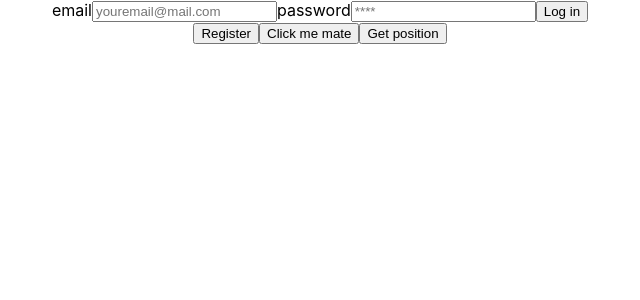
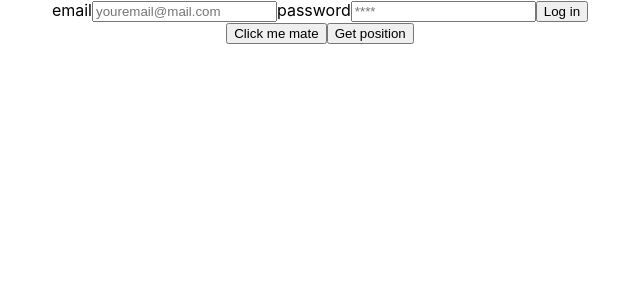
Before and after one commit to OskierP/fitness-app-AU, a React (Create React App) app in the folder fitness-app-group7/: page / in a window 1280 px wide. Shown: the top 300 px of the page, without its empty margins (320-960 px from the left). Built offline with nearby package versions, Linux system fonts and the light colour scheme.

Commit message:
ypu can navigate now

```diff
--- a/fitness-app-group7/package.json
+++ b/fitness-app-group7/package.json
@@ -10,6 +10,7 @@
     "jwt-decode": "^3.1.2",
     "react": "^18.2.0",
     "react-dom": "^18.2.0",
+    "react-router-dom": "^6.4.3",
     "react-scripts": "5.0.1",
     "web-vitals": "^2.1.4"
   },
--- a/fitness-app-group7/src/App.js
+++ b/fitness-app-group7/src/App.js
@@ -12,8 +12,7 @@ function App() {
   }
   return (
     <div className='App'>
-
-    {currentForm == "login" ? <Login onFormSwitch={toggleFrom}/>:<Register onFormSwitch={toggleFrom}/>}
+      <Login/>
 
     </div>
 
--- /dev/null
+++ b/fitness-app-group7/src/GetUserPage.js
@@ -0,0 +1,23 @@
+
+import './App.css';
+
+
+import { Link } from 'react-router-dom';
+
+export function GetUsersPage() {
+
+  return (
+    <div className='App'>
+
+        <Link to='/'>Home</Link>
+        <div> dddd</div>
+
+    </div>
+
+
+
+
+  );
+}
+
+// export default GetUsersPage;
--- a/fitness-app-group7/src/Login.js
+++ b/fitness-app-group7/src/Login.js
@@ -1,9 +1,12 @@
 import React, {useState} from "react";
+import { useNavigate } from "react-router-dom";
 import { getTokenLogin, getPosition, setToken } from "./Service/API"
 
-function Login (props) {
+
+export function LoginPage () {
     const [email, setEmail] = useState('');
     const [pass, setPass] = useState('');
+    const navigate = useNavigate();
 
     async function handleSubmit(e){
         e.preventDefault();
@@ -11,9 +14,12 @@ function Login (props) {
         let token = a.data.jwt;
         setToken(token);
         console.log(getPosition(token))
+        navigate('/users');
+
     }
     return (
-        <><form onSubmit={handleSubmit}>
+        <>
+        <form onSubmit={handleSubmit}>
             <label for="email">email</label>
             <input value={email} onChange={(e) => setEmail(e.target.value)} type="email" placeholder="youremail@mail.com" id="email" name="email" />
 
@@ -21,11 +27,10 @@ function Login (props) {
             <input value={pass} onChange={(e) => setPass(e.target.value)} type="password" placeholder="****" id="password" name="password" />
             <button>Log in</button>
         </form>
-        <button onClick={() => props.onFormSwitch('register')}>Register</button>
         <button onClick={()=> getTokenLogin(email,pass)}>Click me mate</button>
         <button onClick={()=> getPosition()}>Get position</button>
         </>
     )
 }
 
-export default Login;
+// export default LoginPage;
--- a/fitness-app-group7/src/index.js
+++ b/fitness-app-group7/src/index.js
@@ -1,13 +1,15 @@
 import React from 'react';
 import ReactDOM from 'react-dom/client';
 import './index.css';
-import App from './App';
 import reportWebVitals from './reportWebVitals';
+import App from './landingPage';
+
 
 const root = ReactDOM.createRoot(document.getElementById('root'));
 root.render(
   <React.StrictMode>
     <App />
+
   </React.StrictMode>
 );
 
--- /dev/null
+++ b/fitness-app-group7/src/landingPage.js
@@ -0,0 +1,20 @@
+import './App.css';
+import {BrowserRouter as Router, Route, Routes } from 'react-router-dom'
+import {GetUsersPage} from './GetUserPage'
+import {LoginPage} from './Login'
+
+function App(){
+    return(
+
+        <div className='App'>
+            <Router>
+                <Routes>
+                    <Route path='/' element={<LoginPage/>}/>
+                    <Route path='/users' element={<GetUsersPage/>}/>
+                </Routes>
+            </Router>
+        </div>
+    );
+}
+
+export default App;
```
Also changed, not shown: 1 other file (tests, documents, lock files or other folders).
